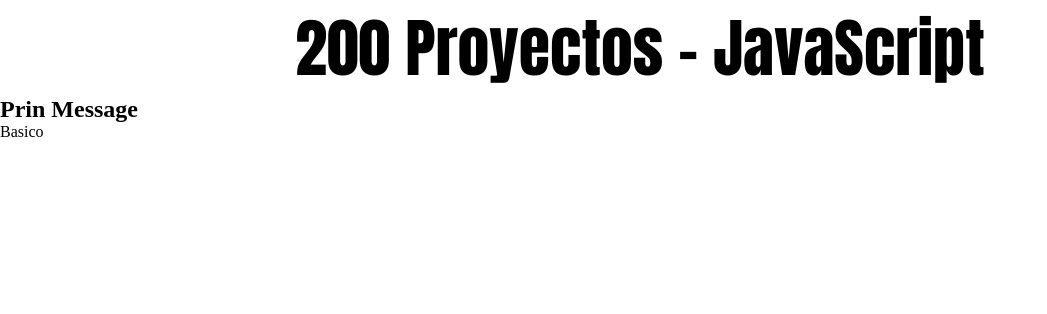
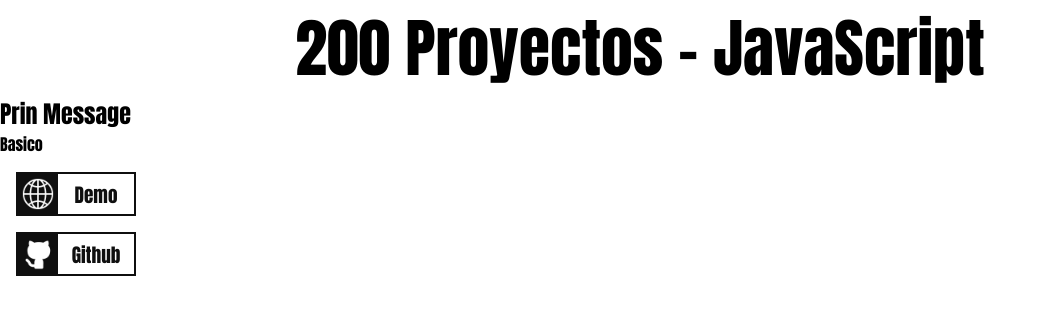
Before and after one commit to achipre/200projects, a website built with Vite: page index.html in a window 1280 px wide. Shown: the whole page, without its empty margins (0-1047 px from the left). Built offline with nearby package versions, Linux system fonts and the light colour scheme.

Commit message:
Add Buttons

```diff
--- a/index.html
+++ b/index.html
@@ -12,6 +12,18 @@
     <article>
       <h2>Prin Message</h2>
       <span>Basico</span>
+      <div class="enlace">
+        <img src="./assets/demo.jpg" alt="Imagen del enlace a la pagina demo" />
+        <p>Demo</p>
+      </div>
+      <div class="enlace">
+        <img
+          class="logo"
+          src="./assets/github.jpg"
+          alt="Imagen del enlace a la pagina del repositorio"
+        />
+        <p>Github</p>
+      </div>
     </article>
     <script type="module" src="/main.js"></script>
   </body>
--- a/style.css
+++ b/style.css
@@ -2,9 +2,34 @@
   padding: 0;
   margin: 0;
   box-sizing: border-box;
+  font-family: Impact, Haettenschweiler, "Arial Narrow Bold", sans-serif;
 }
 h1 {
-  font-family: Impact, Haettenschweiler, "Arial Narrow Bold", sans-serif;
   font-size: clamp(2rem, 5vw, 4rem);
   text-align: center;
 }
+.enlace {
+  position: relative;
+  display: flex;
+  align-items: center;
+  border: 2px solid #0f0f0f;
+  color: #0f0f0f;
+  font-size: 1.2rem;
+  max-width: 120px;
+  margin: 1rem;
+  cursor: pointer;
+  transition: box-shadow 0.5s, color 0.3s;
+}
+.enlace img {
+  width: 2.5rem;
+}
+.enlace p {
+  position: relative;
+  width: 100%;
+  height: 100%;
+  text-align: center;
+}
+.enlace:hover {
+  box-shadow: inset 120px 0 0 0 #0f0f0f;
+  color: #f0f0f0;
+}
```
Also changed, not shown: proyectos/01-passInfo.html (added, +11 -0 lines), assets/demo.jpg (added), assets/github.jpg (added).
